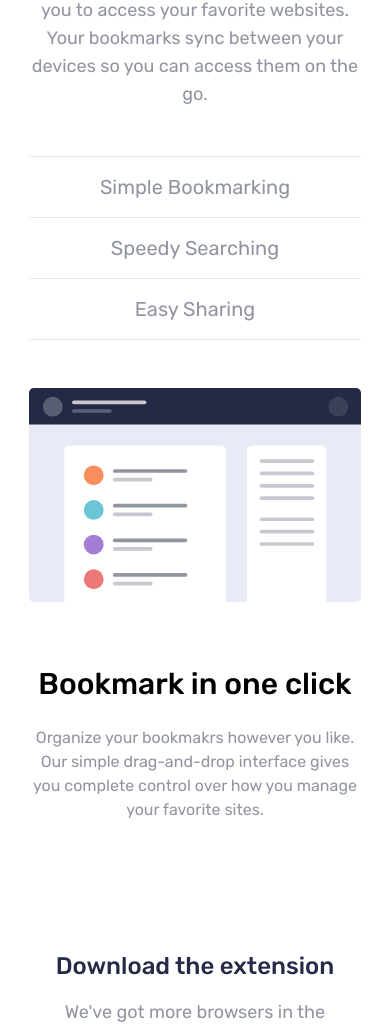
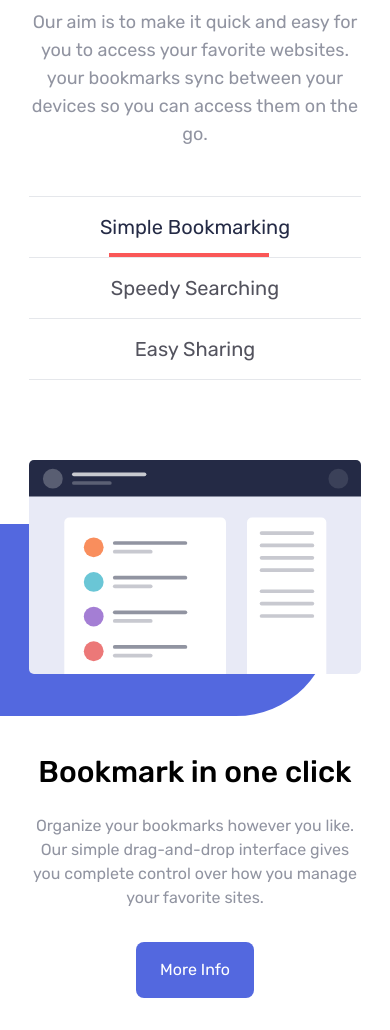
Before and after one commit to 1N7R0V3R7/bookmark-landing-page, a React (Vite) app: page / in a window 390 px wide. Shown: the part 957-1987 px from the top of the page. Built offline with nearby package versions, Linux system fonts and the light colour scheme.

Commit message:
Finished mobile version of all the components except Footer.

```diff
--- a/src/App.jsx
+++ b/src/App.jsx
@@ -1,9 +1,11 @@
 import React, { useState } from "react";
 import ActiveMenu from "./components/ActiveMenu";
 import Download from "./components/Download";
+import Faq from "./components/Faq";
 import Features from "./components/Features";
 import Intro from "./components/Intro";
 import Navbar from "./components/Navbar";
+import Footer from "./components/Footer";
 
 const App = () => {
   const [isMenuActive, setIsMenuActive] = useState(false);
@@ -19,6 +21,8 @@ const App = () => {
       <Intro />
       <Features />
       <Download />
+      <Faq />
+      <Footer />
     </div>
   );
 };
--- /dev/null
+++ b/src/components/Chevron.jsx
@@ -0,0 +1,16 @@
+import React from "react";
+
+const Chevron = (props) => {
+  return (
+    <svg
+      xmlns="http://www.w3.org/2000/svg"
+      className={props.class}
+      width="18"
+      height="12"
+    >
+      <path fill="none" stroke={props.fill} strokeWidth="3" d="M1 1l8 8 8-8" />
+    </svg>
+  );
+};
+
+export default Chevron;
--- a/src/components/ExtensionCard.jsx
+++ b/src/components/ExtensionCard.jsx
@@ -5,12 +5,12 @@ const ExtensionCard = (props) => {
   return (
     <div className="rounded-xl p-8 shadow-xl text-center">
       <img src={props.logoSrc} alt="Logo" className="mx-auto mt-8" />
-      <h1 className="font-medium text-2xl text-neutral-very-dark-blue">Add to {props.name}</h1>
+      <h1 className="font-medium text-2xl mt-10 text-neutral-very-dark-blue">Add to {props.name}</h1>
       <p className="text-neutral-grayish-blue text-lg mt-2">
         Minimum version {props.minVersion}
       </p>
       <img src={imgDotted} alt="Dotted Line" className="w-full mb-8 mt-10" />
-      <button className="bg-primary-blue w-full font-medium text-white h-16 rounded-lg">Add & Instal Extension</button>
+      <button className="primary-btn h-16 w-full">Add & Instal Extension</button>
     </div>
   );
 };
--- a/src/components/Faq.jsx
+++ b/src/components/Faq.jsx
@@ -0,0 +1,47 @@
+import React, { useState } from 'react'
+import FaqCard from './FaqCard'
+
+const Faq = () => {
+
+  const faqs = [
+    {
+      id: 1,
+      question: 'What is Bookmark?',
+    },
+    {
+      id: 2,
+      question: 'How can I request a new browser?',
+    },
+    {
+      id: 3,
+      question: 'Is there a mobile app?',
+    },
+    {
+      id: 4,
+      question: 'What about other Chromium browsers?',
+    }
+  ]
+
+  const [currTab, setCurrTab] = useState(-1)
+
+  return (
+    <div className="mt-32 w-[85%] mx-auto text-center">
+      <h1 className="heading">Frequently Asked Questions</h1>
+      <p className="description">
+        Here are some of our FAQs. If you have any other questions you'd like answered please feel free to email us.
+      </p>
+      <ul className="divide-y text-left">
+        {
+          faqs.map(faq => <FaqCard key={faq.id} {...faq} currTabListener={(id) => setCurrTab(prevTab => prevTab===id ? -1 : id)} isOpen={currTab===faq.id} />)
+        }
+        <li className=""></li>
+        <button className="primary-btn mt-20 block mx-auto px-6 py-4">
+          More Info
+        </button>
+      </ul>
+
+    </div>
+  )
+}
+
+export default Faq
--- /dev/null
+++ b/src/components/FaqCard.jsx
@@ -0,0 +1,24 @@
+import React from "react";
+import Chevron from "./Chevron";
+
+const FaqCard = (faq) => {
+  return (
+    <div className="pt-8 pb-6" onClick={() => faq.currTabListener(faq.id)}>
+      <div className="flex justify-between items-center">
+        <p className="text-neutral-dark-gray text-lg font-medium">{faq.question}</p>
+        <Chevron class={`${faq.isOpen ? 'transition-all ease-linear duration-200 stroke-primary-red rotate-180': 'stroke-primary-blue'}`} />
+      </div>
+      <div
+        className={`description h-0 my-0 overflow-hidden transition-all ease-in-out duration-200 ${faq.isOpen && 'h-full my-4'}`}
+      >
+        Vivamus luctus eros aliquet convallis ultricies. Mauris augue massa,
+        ultricies non ligula. Suspendisse imperdiet. Vivamus luctus eros aliquet
+        convallis ultricies. Mauris augue massa, ultricies non ligula.
+        Suspendisse imperdiet. Vivamus luctus eros aliquet convallis ultricies.
+        Mauris augue massa, ultricies non ligula. Suspendisse imperdiet.
+      </div>
+    </div>
+  );
+};
+
+export default FaqCard;
--- a/src/components/Features.jsx
+++ b/src/components/Features.jsx
@@ -1,9 +1,8 @@
-import React from "react";
-import imgTab1 from '../assets/images/illustration-features-tab-1.svg'
-import imgTab2 from '../assets/images/illustration-features-tab-2.svg'
-import imgTab3 from '../assets/images/illustration-features-tab-3.svg'
+import React, { useState } from "react";
+import imgTab1 from "../assets/images/illustration-features-tab-1.svg";
+import imgTab2 from "../assets/images/illustration-features-tab-2.svg";
+import imgTab3 from "../assets/images/illustration-features-tab-3.svg";
 import IllustrationCard from "./IllustrationCard";
-
 
 const Features = () => {
   const bookmarkFeatures = [
@@ -11,44 +10,67 @@ const Features = () => {
       id: 1,
       title: "Simple Bookmarking",
       heading: "Bookmark in one click",
-      desc: "Organize your bookmakrs however you like. Our simple drag-and-drop interface gives you complete control over how you manage your favorite sites.",
-      imgSrc: imgTab1
+      desc: "Organize your bookmarks however you like. Our simple drag-and-drop interface gives you complete control over how you manage your favorite sites.",
+      imgSrc: imgTab1,
+      isSelected: true,
     },
     {
       id: 2,
       title: "Speedy Searching",
       heading: "Intelligent Search",
-      desc: "Our powerful search feature will help you find sved sites in no time at all. No need to trawl through all of your bookmarks.",
-      imgSrc: imgTab2
+      desc: "Our powerful search feature will help you find saved sites in no time at all. No need to trawl through all of your bookmarks.",
+      imgSrc: imgTab2,
+      isSelected: false,
     },
     {
       id: 3,
       title: "Easy Sharing",
       heading: "Share your bookmarks",
-      desc: "Easily share your bookmarks and colletions with others. Create a shareable link that you can send at the click of a button",
-      imgSrc: imgTab3
+      desc: "Easily share your bookmarks and collections with others. Create a shareable link that you can send at the click of a button",
+      imgSrc: imgTab3,
+      isSelected: false,
     },
   ];
 
+  const [currTab, setCurrTab] = useState(1);
+
   return (
-    <div className="text-center mt-32 w-[85%] mx-auto">
+    <div className="text-center mt-32">
+      <div className="w-[85%] mx-auto">
         <h1 className="heading">Features</h1>
         <p className="description">
           Our aim is to make it quick and easy for you to access your favorite
-        websites. Your bookmarks sync between your devices so you can access
+          websites. your bookmarks sync between your devices so you can access
           them on the go.
         </p>
-
-      <ul className="description text-xl grid divide-y">
+        <ul className="text-neutral-dark-gray text-xl grid divide-y">
           <li className=""></li>
           {bookmarkFeatures.map((feature) => (
-          <li key={feature.id} className="py-4">
+            <li
+              key={feature.id}
+              className={`py-4 relative ${feature.id === currTab && 'text-neutral-very-dark-blue'}`}
+              onClick={() => setCurrTab(feature.id)}
+            >
               {feature.title}
+              {feature.id === currTab && (
+                <div className="bg-primary-red h-1 absolute bottom-0 left-0 translate-x-1/2 w-40"></div>
+              )}
             </li>
           ))}
           <li className=""></li>
         </ul>
-      <IllustrationCard {...bookmarkFeatures[0]} />
+      </div>
+      {bookmarkFeatures.map((feature, index) => {
+        if (feature.id === currTab) {
+          return (
+            <IllustrationCard
+              key={feature.id}
+              {...bookmarkFeatures[index]}
+              featureColumn={true}
+            />
+          );
+        }
+      })}
     </div>
   );
 };
--- a/src/components/Footer.jsx
+++ b/src/components/Footer.jsx
@@ -0,0 +1,11 @@
+import React from 'react'
+
+const Footer = () => {
+  return (
+    <div className="">
+      Footer works!
+    </div>
+  )
+}
+
+export default Footer
--- a/src/components/IllustrationCard.jsx
+++ b/src/components/IllustrationCard.jsx
@@ -2,19 +2,30 @@ import React from "react";
 
 const IllustrationCard = (feature) => {
   return (
-    <div className="">
-      <div className="">
-        {/* <div className="bg-primary-blue h-64 w-[90%] rounded-l-full relative right-0 -z-[1]"></div> */}
+    <div className={`${feature.featureColumn && 'mt-20'}`}>
+      <div className="relative">
+        <div
+          className={`bg-primary-blue h-[90%] w-[85%] absolute ${
+            feature.featureColumn
+              ? "left-0 rounded-r-full"
+              : "right-0 rounded-l-full"
+          } top-16 -z-[1]`}
+        ></div>
         <img
           src={feature.imgSrc}
           alt="Hero Image"
-          className=""
+          className={`${feature.featureColumn && "w-[85%] mx-auto"}`}
         />
       </div>
-      <div className="text-center mt-16">
+      <div className="text-center mt-20 w-[85%] mx-auto">
         <h1 className="font-medium text-3xl">{feature.heading}</h1>
         <p className="text-neutral-grayish-blue mt-6 mb-8">{feature.desc}</p>
       </div>
+      {
+        feature.featureColumn && <button className="primary-btn px-6 py-4">
+        More Info
+        </button>
+      }
     </div>
   );
 };
--- a/src/components/Intro.jsx
+++ b/src/components/Intro.jsx
@@ -12,7 +12,7 @@ const Intro = () => {
     <div className="">
       <IllustrationCard {...intro} />
       <div className="w-[85%] mx-auto grid grid-cols-2 h-12 gap-4 font-medium">
-        <button className="bg-primary-blue text-white rounded-lg hover:bg-white hover:text-primary-blue hover:ring-2 hover:ring-primary-blue">
+        <button className="primary-btn">
           Get it on Chrome
         </button>
         <button className="bg-[hsl(0,0%,97%)] text-neutral-dark-gray rounded-lg hover:ring-2 hover:ring-neutral-dark-gray hover:bg-white">
--- a/src/index.css
+++ b/src/index.css
@@ -9,4 +9,7 @@
   .description {
     @apply text-neutral-grayish-blue text-lg mt-4 mb-12;
   }
+  .primary-btn {
+    @apply bg-primary-blue text-white rounded-lg hover:bg-white hover:text-primary-blue hover:ring-2 hover:ring-primary-blue;
+  }
 }
```
Lines whose indentation alone changed are shown as unchanged.
